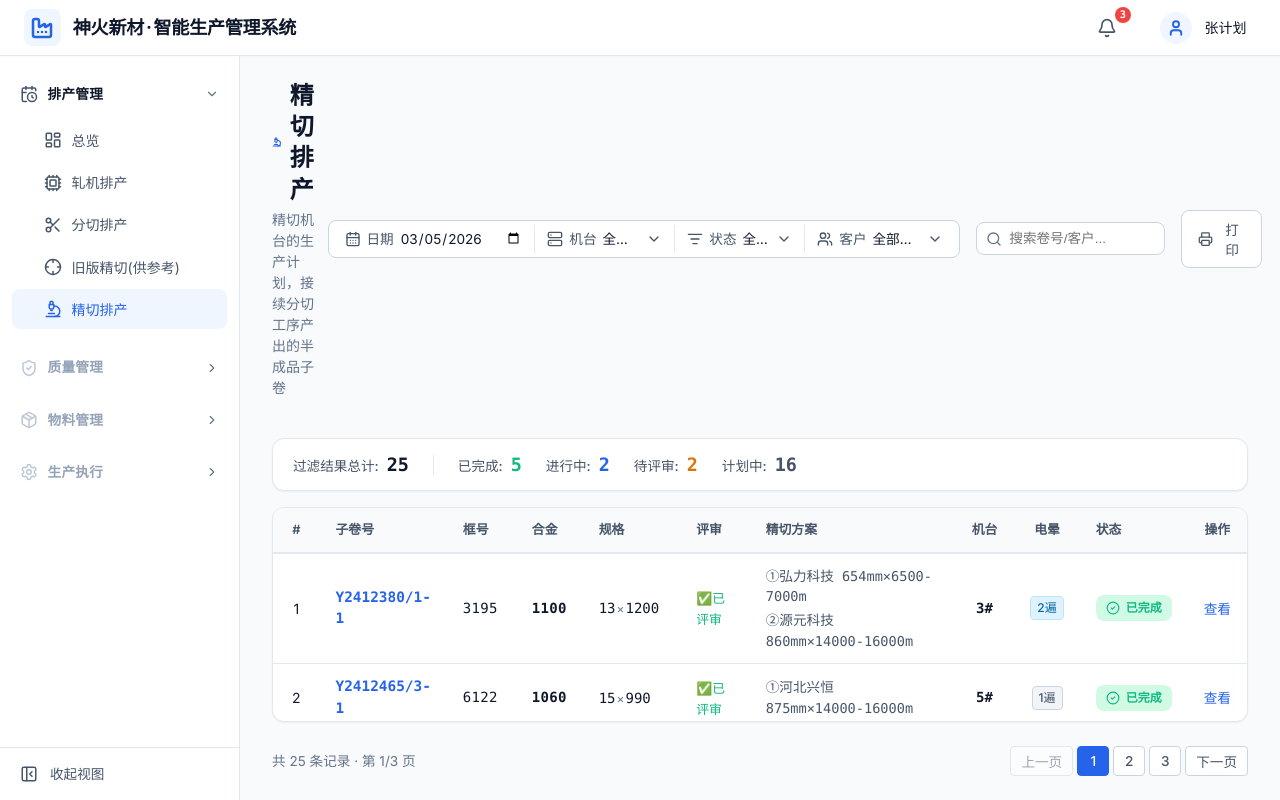
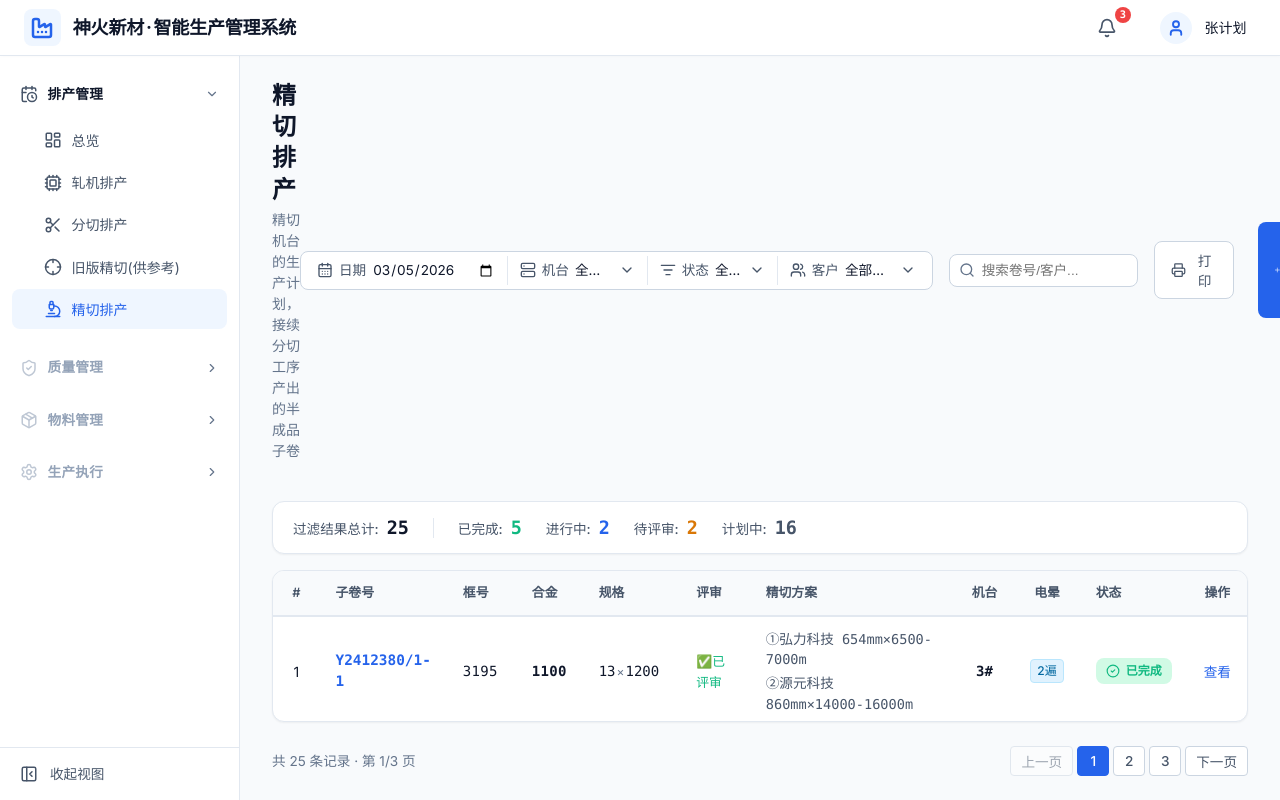
Before and after one commit to frankqiang/sh-aluminum, a Vue app in the folder prototype/: page /precision-cutting in a window 1280 px wide. Built offline with nearby package versions, Linux system fonts and the light colour scheme.

Commit message:
style: 严格对齐精切与分切的UI细节(移除标题Icon等)

```diff
--- a/prototype/src/components/AddPrecisionPlanModal.vue
+++ b/prototype/src/components/AddPrecisionPlanModal.vue
@@ -658,11 +658,10 @@ function submitForm() {
   box-shadow: var(--shadow-xl);
   width: 100%;
   max-width: 900px; /* 专为精切界面设计的宽度 */
-  max-height: 94vh;
+  max-height: 92vh;
   display: flex;
   flex-direction: column;
   overflow: hidden;
-  border: 1px solid var(--border-medium);
 }
 
 .modal-header {
--- a/prototype/src/views/PrecisionCuttingView.vue
+++ b/prototype/src/views/PrecisionCuttingView.vue
@@ -2,10 +2,7 @@
   <div class="view-container">
     <header class="view-header">
       <div class="header-left">
-        <h1 class="view-title">
-          <Microscope stroke-width="2.5" :size="24" class="title-icon" />
-          精切排产
-        </h1>
+        <h1 class="view-title">精切排产</h1>
         <p class="view-subtitle">精切机台的生产计划，接续分切工序产出的半成品子卷</p>
       </div>
 
@@ -127,7 +124,7 @@
 <script setup>
 import { ref, computed } from 'vue'
 import {
-  Microscope, Plus, CalendarDays, Search, Printer, Server, ListFilter, Users
+  Plus, CalendarDays, Search, Printer, Server, ListFilter, Users
 } from 'lucide-vue-next'
 import { precisionPlans } from '../data/mock.js'
 
@@ -315,19 +312,12 @@ function handleSubmit(formData) {
 }
 
 .view-title {
-  display: flex;
-  align-items: center;
-  gap: 0.5rem;
   font-family: var(--font-display);
   font-size: 1.5rem;
   font-weight: 600;
   color: var(--text-main);
   letter-spacing: -0.02em;
   margin: 0;
-}
-
-.title-icon {
-  color: var(--primary-color);
 }
 
 .view-subtitle {
```
